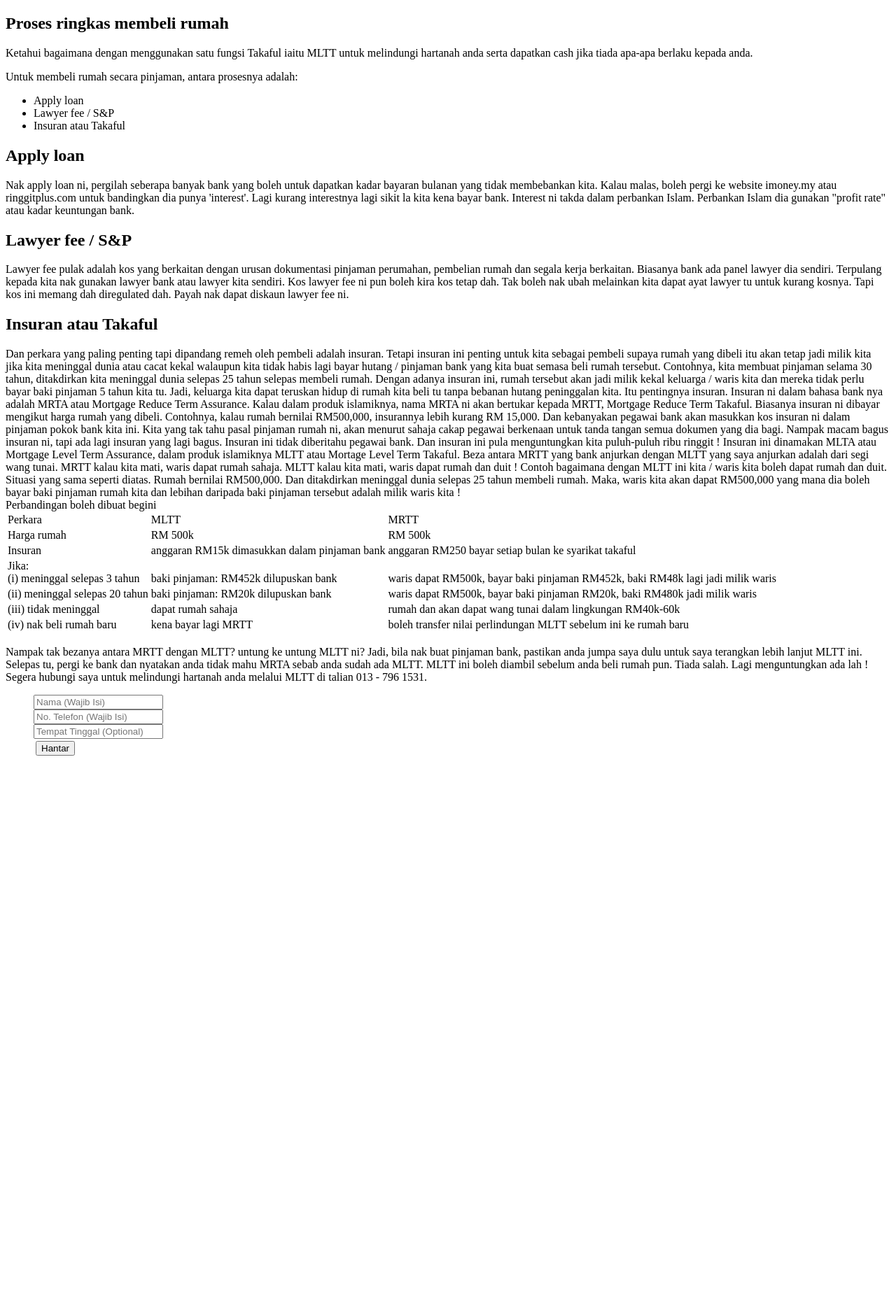
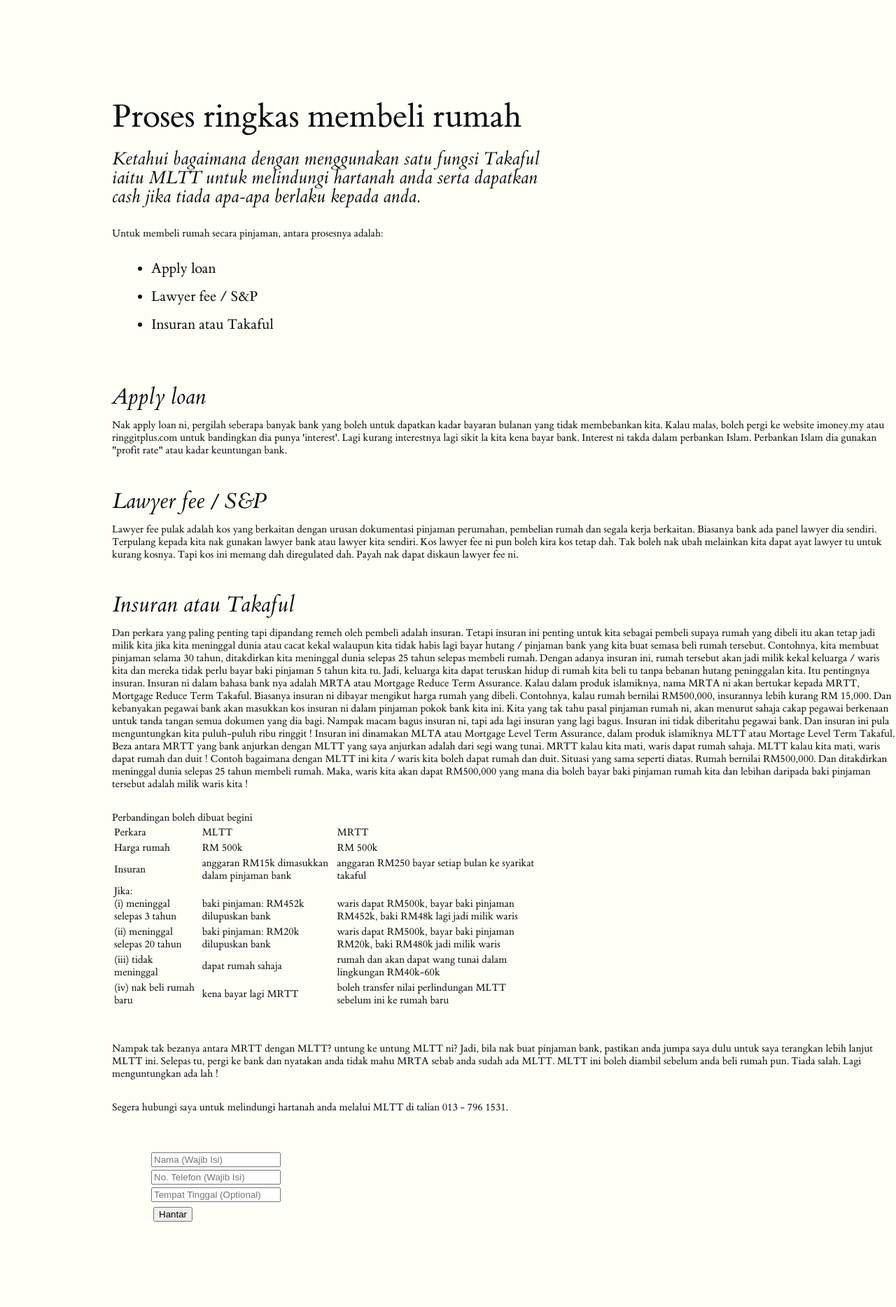
Before and after one commit to takafulis/takafulis.github.io, a Jekyll site: the page built from _posts/2016-09-11-MRTA-vs-MLTA.md, in a window 1280 px wide. Shown: the whole page at 70% size. Built offline with Jekyll 4.4.1, drawn with Linux system fonts in a browser that asks for light colours; before the commit the page ends 1099 px from its top, so only the background shows below that.

Commit message:
Update default3.html

```diff
--- a/_layouts/default3.html
+++ b/_layouts/default3.html
@@ -2,7 +2,7 @@
 <head>
   <meta charset="utf-8"/>
   <title>{{ page.title }}</title>
-  <link rel="stylesheet" href="/tufte.css"/>
+  <link rel="stylesheet" href="/css/tufte.css"/>
   <meta name="viewport" content="width=device-width, initial-scale=1">
     {% include mukabuku.html %}
     {% include borang.html %}
```
